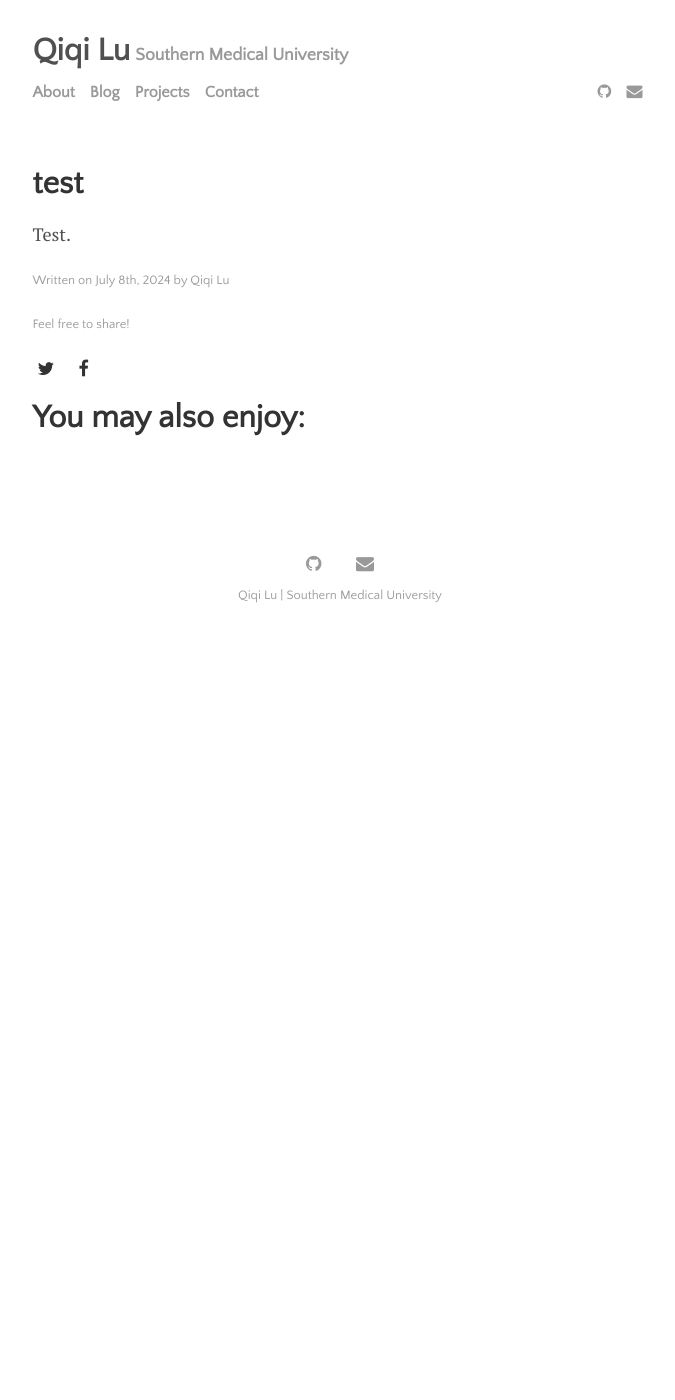
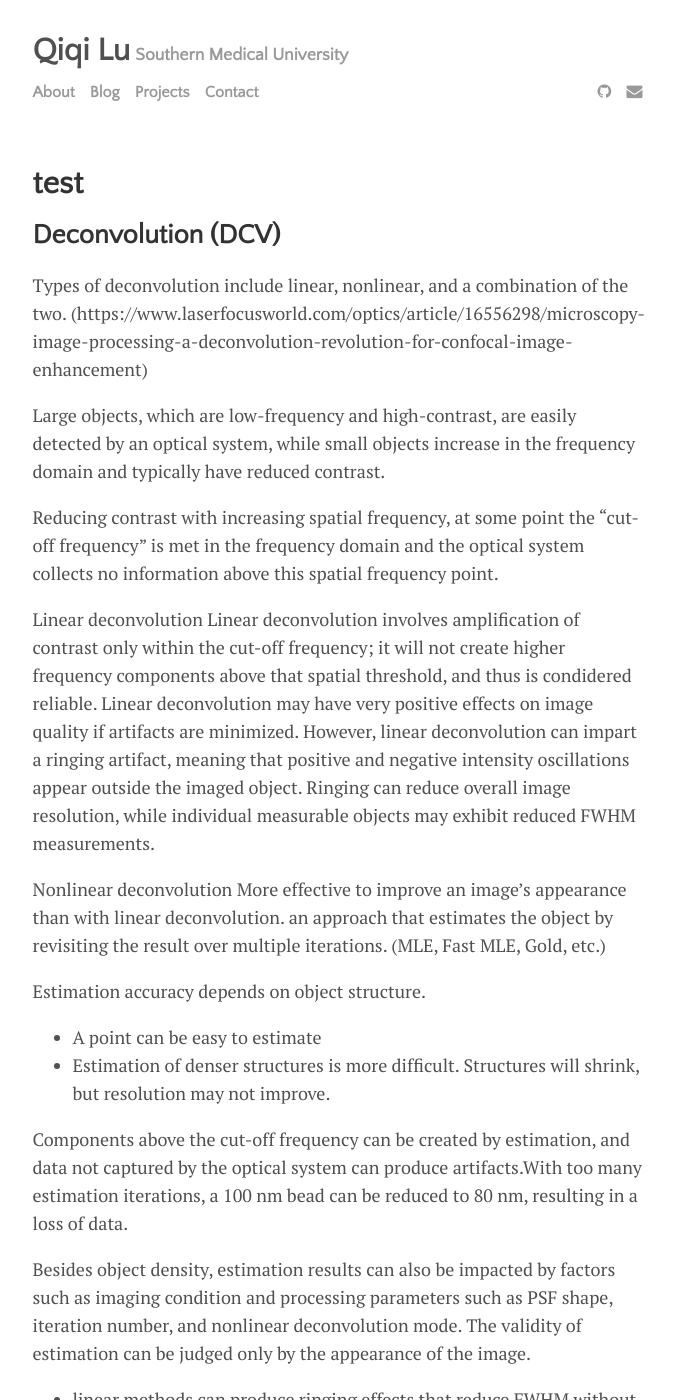
Before and after one commit to Recklexx/Recklexx.github.io, a Jekyll site: the page built from _posts/blogs/2024-07-08-test.md, in a window 1280 px wide and 1400 px high. Shown: the whole window, without its empty margins (300-975 px from the left). Built offline with Jekyll 4.4.1, drawn with Linux system fonts in a browser that asks for light colours; some of the changed text lies outside the part shown.

Commit message:
update deconvo blog

```diff
--- a/_posts/blogs/2024-07-08-test.md
+++ b/_posts/blogs/2024-07-08-test.md
@@ -6,4 +6,74 @@ category: blog
 date: 2024-07-08
 ---
 
-Test.
+## Deconvolution (DCV)
+Types of deconvolution include linear, nonlinear, and a combination of the two. (https://www.laserfocusworld.com/optics/article/16556298/microscopy-image-processing-a-deconvolution-revolution-for-confocal-image-enhancement)
+
+Large objects, which are low-frequency and high-contrast, are easily detected by an optical system, while small objects increase in the frequency domain and typically have reduced contrast.
+
+Reducing contrast with increasing spatial frequency, at some point the “cut-off frequency” is met in the frequency domain and the optical system collects no information above this spatial frequency point.
+
+Linear deconvolution
+Linear deconvolution involves amplification of contrast only within the cut-off frequency; it will not create higher frequency components above that spatial threshold, and thus is condidered reliable.
+Linear deconvolution may have very positive effects on image quality if artifacts are minimized.
+However, linear deconvolution can impart a ringing artifact, meaning that positive and negative intensity oscillations appear outside the imaged object. Ringing can reduce overall image resolution, while individual measurable objects may exhibit reduced FWHM measurements.
+
+Nonlinear deconvolution
+More effective to improve an image's appearance than with linear deconvolution.
+an approach that estimates the object by revisiting the result over multiple iterations.  (MLE, Fast MLE, Gold, etc.)
+
+Estimation accuracy depends on object structure.
+* A point can be easy to estimate
+* Estimation of denser structures is more difficult. Structures will shrink, but resolution may not improve.
+
+Components above the cut-off frequency can be created by estimation, and data not captured by the optical system can produce artifacts.With too many estimation iterations, a 100 nm bead can be reduced to 80 nm, resulting in a loss of data.
+
+Besides object density, estimation results can also be impacted by factors such as imaging condition and processing parameters such as PSF shape, iteration number, and nonlinear deconvolution mode.
+ The validity of estimation can be judged only by the appearance of the image.
+
+* linear methods can produce ringing effects that reduce FWHM without improving resolution. And only the components within the cut-off frequency are enhanced.
+* Nonlinear methods may also offer lower reliability because of potential amplification above the cut-off frequency.
+
+In practice, nonlinear methods that dominate the market are great tools for reducing blur in three dimensions as well as reducing noise.
+
+Tips to keep in mind
+* Weigh the pros and cons of the various deconvolution modes
+* Deconvolution can be overdone—seek a balance between artifacts and restored resolution;
+* FWHM does not equal resolution—it is possible to reduce FWHM and not improve resolution;
+* While artifacts occur with all deconvolution methods, they can be minimized;
+* Deconvolution is an excellent tool for improving image quality, as long as the factors above are adequately considered.
+
+Deconvolution algorithms
+Wiener invert filter, the modified Gold iterative constrianed algrotihm (MGold), the quick MLE algorithm, the quick ICTM algorithm, blind MLE deconvolution.
+
+Deblurring algorithms (fundamentally 2-D)
+no-neighbor/unsharp masking
+Subtract contributions from approximated out-of-focus infromation.
+
+nearest-neighbor (NN)
+NN was the first pragmatic attempt to deblur 3D microscopic with a 2D method and insensitive to axial sampling.
+
+Operate on a plane z by blurring its neighboring planes z +- 1 (using a digital blurring filter), then subtracting the blurred planes from z.
+
+multi-neighbor
+Extend the concept of nearest-neighbor to a user-selectable number of planes
+
+Advs and disadvs
+* computationally economical, allow to be part of data acquisition.
+* noise from several planes is added together.
+* remove blurred signal and thus reduce signal levels.
+* features whose PSFs overlap in z may be sharpened in planes where they do not really belong (i.e., the apparent position of features may be altered).
+
+Deblurring algorithms improve contrast, but they do so at the expense of decreasing signal-to-noise ratio and may also introduce structural artifacts.
+these algorithms cause artifactual changes in the relative intensities of pixels;
+
+Morphometric measurements, quantitative fluorescence intensity measurements, and intensity ratio calculations should never be performed after applying a 2-D deblurring algorithm.
+
+Image restoration algorithms
+Attempt to reassign blurred light to an in-focus location.
+Restoration algorithms estimate the object, following the logic that a good estimate of the object is one that, when convolved with the PSF, gives back the raw image.
+
+Inversed filters (逆滤波)
+Take the Fourier transform of an image and divides it by the Fourier transform of the PSF.
+
+Assuming Gaussian noise model, the MLE can be expressed as
```
Also changed, not shown: _posts/projects/2024-07-08-kld.md (+5 -1 lines).
